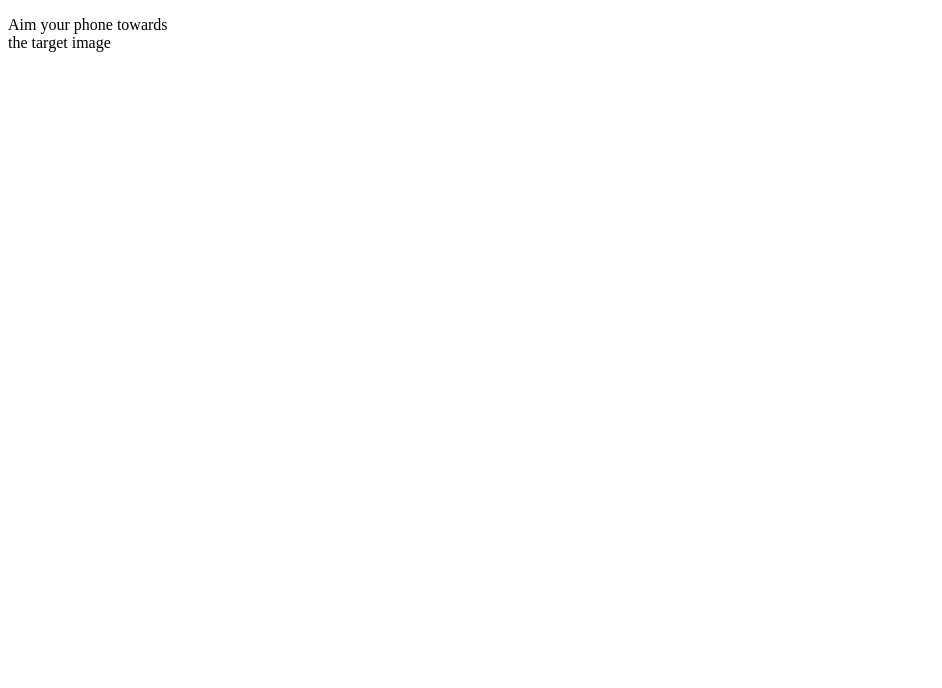
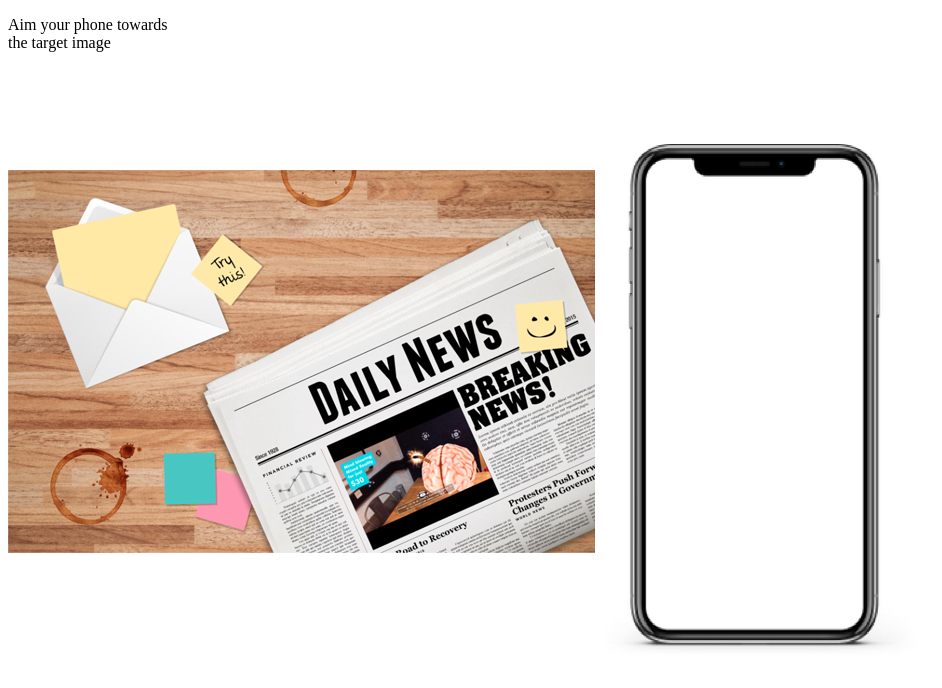
Before and after one commit to zappar-xr/threejs-example-image-tracking-look-for-prompt, a plain HTML site: page index.html in a window 1280 px wide. Shown: the whole page, without its empty margins (0-942 px from the left). Drawn offline with Linux system fonts and the light colour scheme; the site is published under a folder, as on GitHub Pages, so addresses that start at the root find nothing.

Commit message:
Deploying to gh-pages from  @ 2ba7a5d1826ae22334a6ce719a6effb91efb1e26 🚀

```diff
--- a/index.html
+++ b/index.html
@@ -1 +1 @@
-<!DOCTYPE html><html><head><meta charset="utf-8"><meta name="viewport" ,content="width=device-width, initial-scale=1.0, maximum-scale=1.0, user-scalable=no,minimal-ui"><title>Zappar Universal AR</title><link rel="stylesheet" href="/index.bae78423.css"><script type="module" src="/index.8c3f8275.js"></script></head><body> <div class="center"> <p id="PromptText"> Aim your phone towards<br> the target image </p> <div id="Prompt"> <div id="PromptImg"> <img style="pointer-events:none" alt="" src="/TargetImage.a1f742ec.png"> <img id="PhoneBackground" draggable="false" style="pointer-events:none" alt="" src="/Prompt.87887881.png"> </div> </div> </div> </body></html>
+<!DOCTYPE html><html><head><meta charset="utf-8"><meta name="viewport" ,content="width=device-width, initial-scale=1.0, maximum-scale=1.0, user-scalable=no,minimal-ui"><title>Zappar Universal AR</title><link rel="stylesheet" href="index.bae78423.css"><script type="module" src="index.8c3f8275.js"></script></head><body> <div class="center"> <p id="PromptText"> Aim your phone towards<br> the target image </p> <div id="Prompt"> <div id="PromptImg"> <img style="pointer-events:none" alt="" src="TargetImage.a1f742ec.png"> <img id="PhoneBackground" draggable="false" style="pointer-events:none" alt="" src="Prompt.87887881.png"> </div> </div> </div> </body></html>
```
